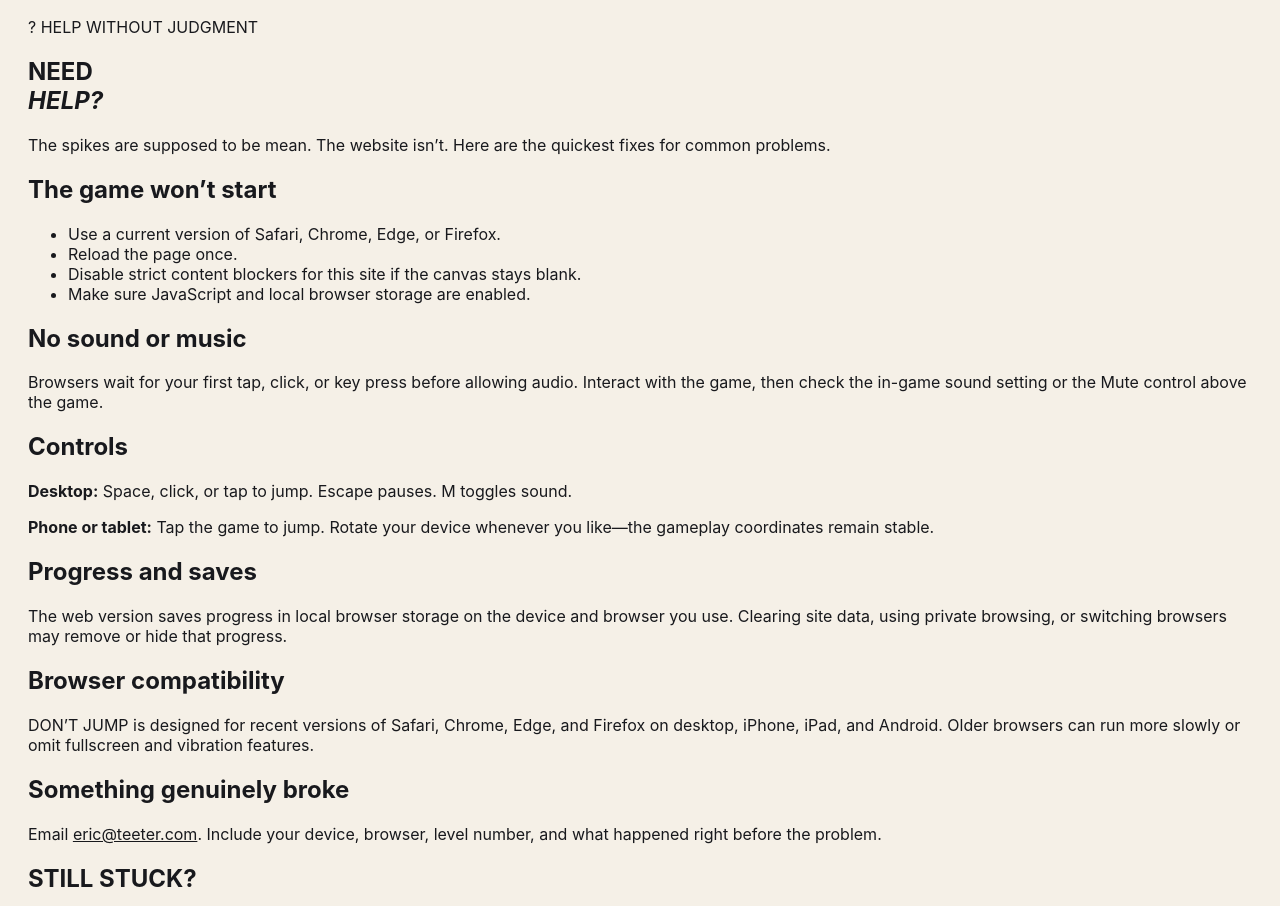
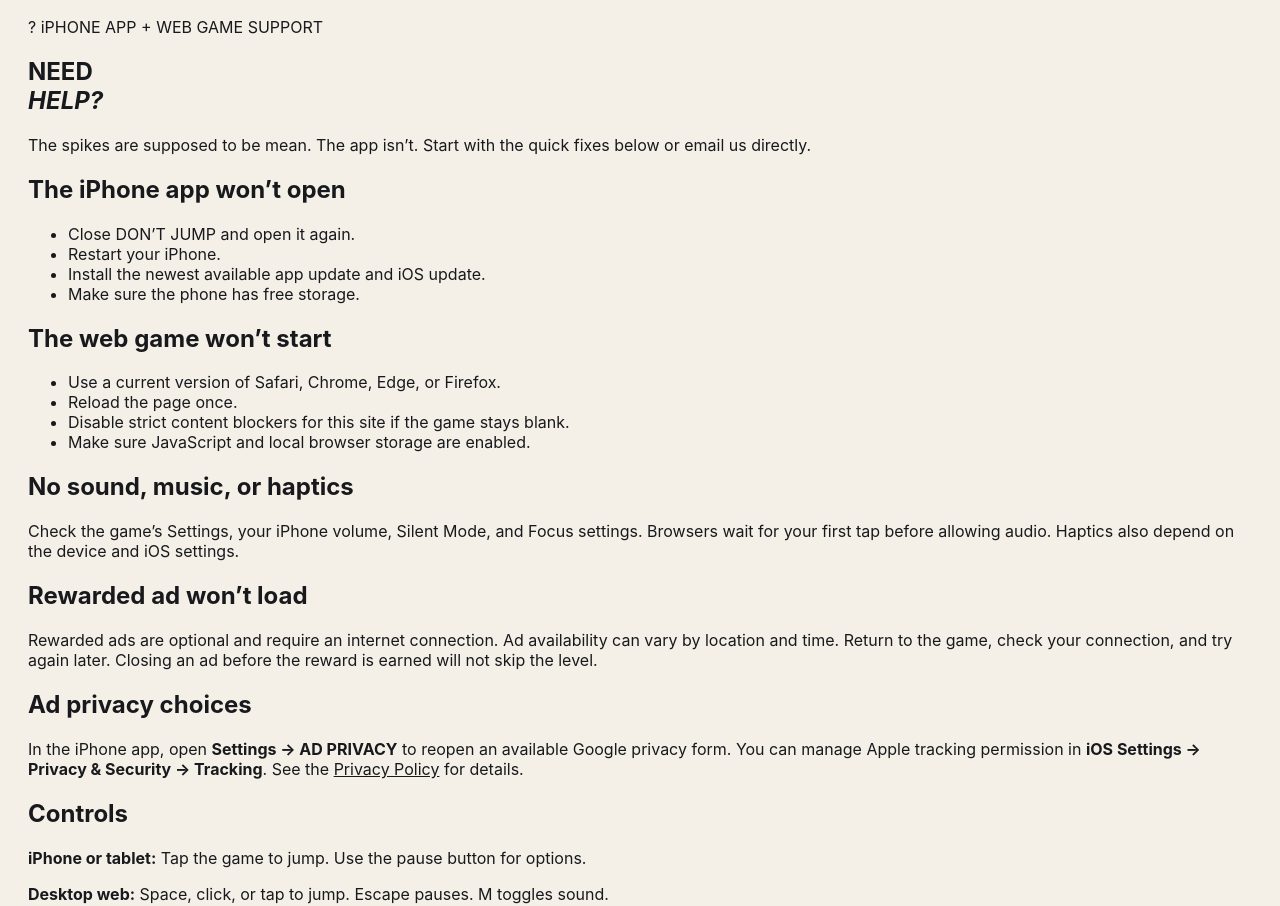
Before and after one commit to Eric3uy51752i6/dont-jump, a website: page support.html in a window 1280 px wide. Shown: the part 69-975 px from the top of the page. Drawn offline with Linux system fonts and the light colour scheme.

Commit message:
Prepare support.html for iOS release

```diff
--- a/support.html
+++ b/support.html
@@ -5,11 +5,11 @@
   <meta name="viewport" content="width=device-width,initial-scale=1,viewport-fit=cover">
   <meta name="theme-color" content="#f3efe5">
   <title>Support — DON’T JUMP</title>
-  <meta name="description" content="Help, troubleshooting, and contact information for DON’T JUMP.">
-  <link rel="canonical" href="https://eric3uy51752i6.github.io/dont-jump/support.html">
+  <meta name="description" content="Help, troubleshooting, and contact information for the DON’T JUMP iPhone app and web game.">
+  <link rel="canonical" href="https://playdontjump.com/support.html">
   <link rel="icon" href="assets/icons/favicon.svg" type="image/svg+xml">
   <link rel="apple-touch-icon" href="assets/icons/apple-touch-icon.png">
-  <link rel="stylesheet" href="assets/css/site.css?v=4">
+  <link rel="stylesheet" href="assets/css/site.css?v=11">
 </head>
 <body class="info-page">
   <a class="skip-link" href="#main">Skip to content</a>
@@ -20,42 +20,51 @@
     </nav>
   </header>
   <main id="main" class="info-main shell">
-    <div class="section-label"><span>?</span> HELP WITHOUT JUDGMENT</div>
+    <div class="section-label"><span>?</span> iPHONE APP + WEB GAME SUPPORT</div>
     <section class="info-hero" aria-labelledby="page-title">
       <h1 id="page-title">NEED<br><em>HELP?</em></h1>
-      <p>The spikes are supposed to be mean. The website isn’t. Here are the quickest fixes for common problems.</p>
+      <p>The spikes are supposed to be mean. The app isn’t. Start with the quick fixes below or email us directly.</p>
     </section>
     <div class="info-grid">
       <section class="info-block">
-        <h2>The game won’t start</h2>
-        <ul><li>Use a current version of Safari, Chrome, Edge, or Firefox.</li><li>Reload the page once.</li><li>Disable strict content blockers for this site if the canvas stays blank.</li><li>Make sure JavaScript and local browser storage are enabled.</li></ul>
+        <h2>The iPhone app won’t open</h2>
+        <ul><li>Close DON’T JUMP and open it again.</li><li>Restart your iPhone.</li><li>Install the newest available app update and iOS update.</li><li>Make sure the phone has free storage.</li></ul>
       </section>
       <section class="info-block">
-        <h2>No sound or music</h2>
-        <p>Browsers wait for your first tap, click, or key press before allowing audio. Interact with the game, then check the in-game sound setting or the Mute control above the game.</p>
+        <h2>The web game won’t start</h2>
+        <ul><li>Use a current version of Safari, Chrome, Edge, or Firefox.</li><li>Reload the page once.</li><li>Disable strict content blockers for this site if the game stays blank.</li><li>Make sure JavaScript and local browser storage are enabled.</li></ul>
+      </section>
+      <section class="info-block">
+        <h2>No sound, music, or haptics</h2>
+        <p>Check the game’s Settings, your iPhone volume, Silent Mode, and Focus settings. Browsers wait for your first tap before allowing audio. Haptics also depend on the device and iOS settings.</p>
+      </section>
+      <section class="info-block">
+        <h2>Rewarded ad won’t load</h2>
+        <p>Rewarded ads are optional and require an internet connection. Ad availability can vary by location and time. Return to the game, check your connection, and try again later. Closing an ad before the reward is earned will not skip the level.</p>
+      </section>
+      <section class="info-block">
+        <h2>Ad privacy choices</h2>
+        <p>In the iPhone app, open <strong>Settings → AD PRIVACY</strong> to reopen an available Google privacy form. You can manage Apple tracking permission in <strong>iOS Settings → Privacy &amp; Security → Tracking</strong>. See the <a href="privacy.html">Privacy Policy</a> for details.</p>
       </section>
       <section class="info-block">
         <h2>Controls</h2>
-        <p><strong>Desktop:</strong> Space, click, or tap to jump. Escape pauses. M toggles sound.</p>
-        <p><strong>Phone or tablet:</strong> Tap the game to jump. Rotate your device whenever you like—the gameplay coordinates remain stable.</p>
+        <p><strong>iPhone or tablet:</strong> Tap the game to jump. Use the pause button for options.</p>
+        <p><strong>Desktop web:</strong> Space, click, or tap to jump. Escape pauses. M toggles sound.</p>
       </section>
       <section class="info-block">
         <h2>Progress and saves</h2>
-        <p>The web version saves progress in local browser storage on the device and browser you use. Clearing site data, using private browsing, or switching browsers may remove or hide that progress.</p>
+        <p>Progress is stored locally on the device. Clearing website data, using private browsing, deleting the app, or switching devices or browsers may remove or hide progress. The current version does not use a DON’T JUMP account or cloud save.</p>
       </section>
       <section class="info-block">
-        <h2>Browser compatibility</h2>
-        <p>DON’T JUMP is designed for recent versions of Safari, Chrome, Edge, and Firefox on desktop, iPhone, iPad, and Android. Older browsers can run more slowly or omit fullscreen and vibration features.</p>
-      </section>
-      <section class="info-block">
-        <h2>Something genuinely broke</h2>
-        <p>Email <a href="mailto:eric@teeter.com?subject=DON%E2%80%99T%20JUMP%20support">eric@teeter.com</a>. Include your device, browser, level number, and what happened right before the problem.</p>
+        <h2>Report a problem</h2>
+        <p>Email <a href="mailto:eric@teeter.com?subject=DON%E2%80%99T%20JUMP%20support">eric@teeter.com</a>. Please include your iPhone model or browser, iOS or operating-system version, DON’T JUMP app version, level number, and what happened immediately before the problem. A screenshot is helpful when possible.</p>
       </section>
     </div>
     <section class="contact-banner" aria-label="Contact support">
       <div><h2>STILL STUCK?</h2><p>That part wasn’t one of the traps.</p></div>
       <a class="button button--red" href="mailto:eric@teeter.com?subject=DON%E2%80%99T%20JUMP%20support"><span>EMAIL SUPPORT</span><svg aria-hidden="true" viewBox="0 0 24 24"><path d="M8 5l10 7-10 7z"/></svg></a>
     </section>
+    <p class="legal-meta">Support page updated: August 22, 2026.</p>
   </main>
   <footer class="site-footer"><div class="shell footer-bottom"><span>© 2026 DON’T JUMP</span><span><a href="./">HOME</a> · <a href="privacy.html">PRIVACY</a></span></div></footer>
 </body>
```
